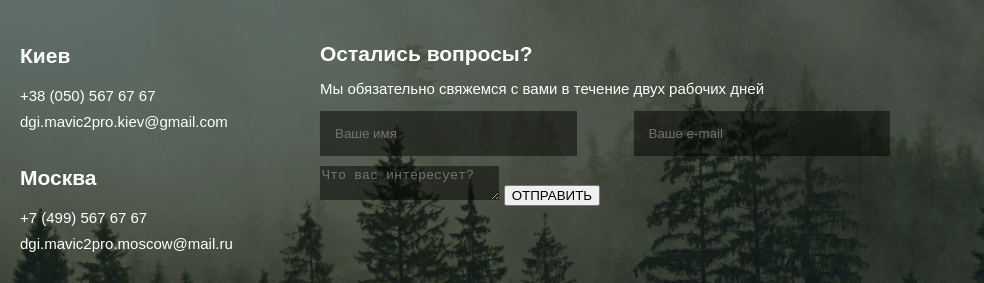
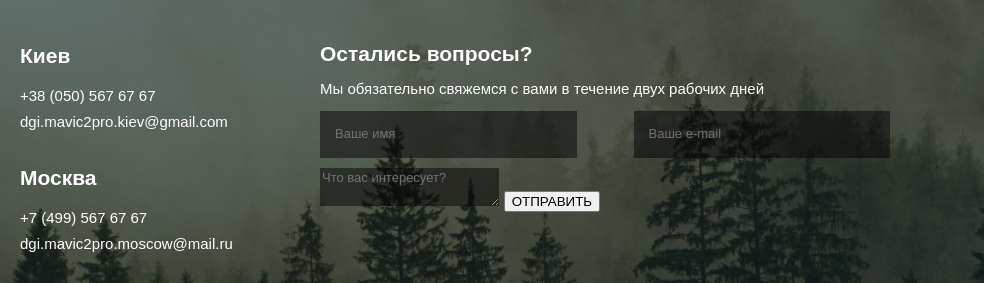
Before and after one commit to veles87/pro-2-mavic, a website: page app/index.html in a window 1280 px wide. Shown: the part 4242-4525 px from the top of the page, 0-984 px from the left. Drawn offline with nearby package versions, Linux system fonts and the light colour scheme.

Commit message:
add contacts.scss ant start writin the style for him

```diff
--- a/app/index.html
+++ b/app/index.html
@@ -5,6 +5,9 @@
         <meta name="viewport" content="width=device-width, initial-scale=1.0">
         <meta http-equiv="X-UA-Compatible" content="ie=edge">
         <title>Mavic Pro2</title>
+        <link rel="preconnect" href="https://fonts.googleapis.com">
+<link rel="preconnect" href="https://fonts.gstatic.com" crossorigin>
+<link href="https://fonts.googleapis.com/css2?family=Ubuntu:wght@300;400;500;700&display=swap" rel="stylesheet">
         <link rel="stylesheet" href="css/style.min.css">
     </head>
     <body>
--- a/app/scss/_contacts.scss
+++ b/app/scss/_contacts.scss
@@ -61,7 +61,15 @@
 			display: flex;
 			justify-content: space-between;
 		}
+		&__form-input,
+		&__form-textarea{
+			@extend %ubuntu-regular;
+			font-size: 13px;
+			line-height: 130%;
+			color: #fff;
+			opacity: 0.4;
 
+		}
 		&__form-input {
 			width: 45%;
 			background: rgba(0, 0, 0, 0.5);
--- a/app/scss/_vars.scss
+++ b/app/scss/_vars.scss
@@ -13,6 +13,11 @@
     font-weight: 300;
 }
 
+%ubuntu-regular{
+    font-family: "Ubuntu-Regular", sans-serif;
+    font-weight: 400;
+}
+
 %ubuntu-medium{
     font-family: "Ubuntu-Medium", sans-serif;
     font-weight: 500;
```
Also changed, not shown: app/css/style.min.css, app/scss/_vars.css (added).
